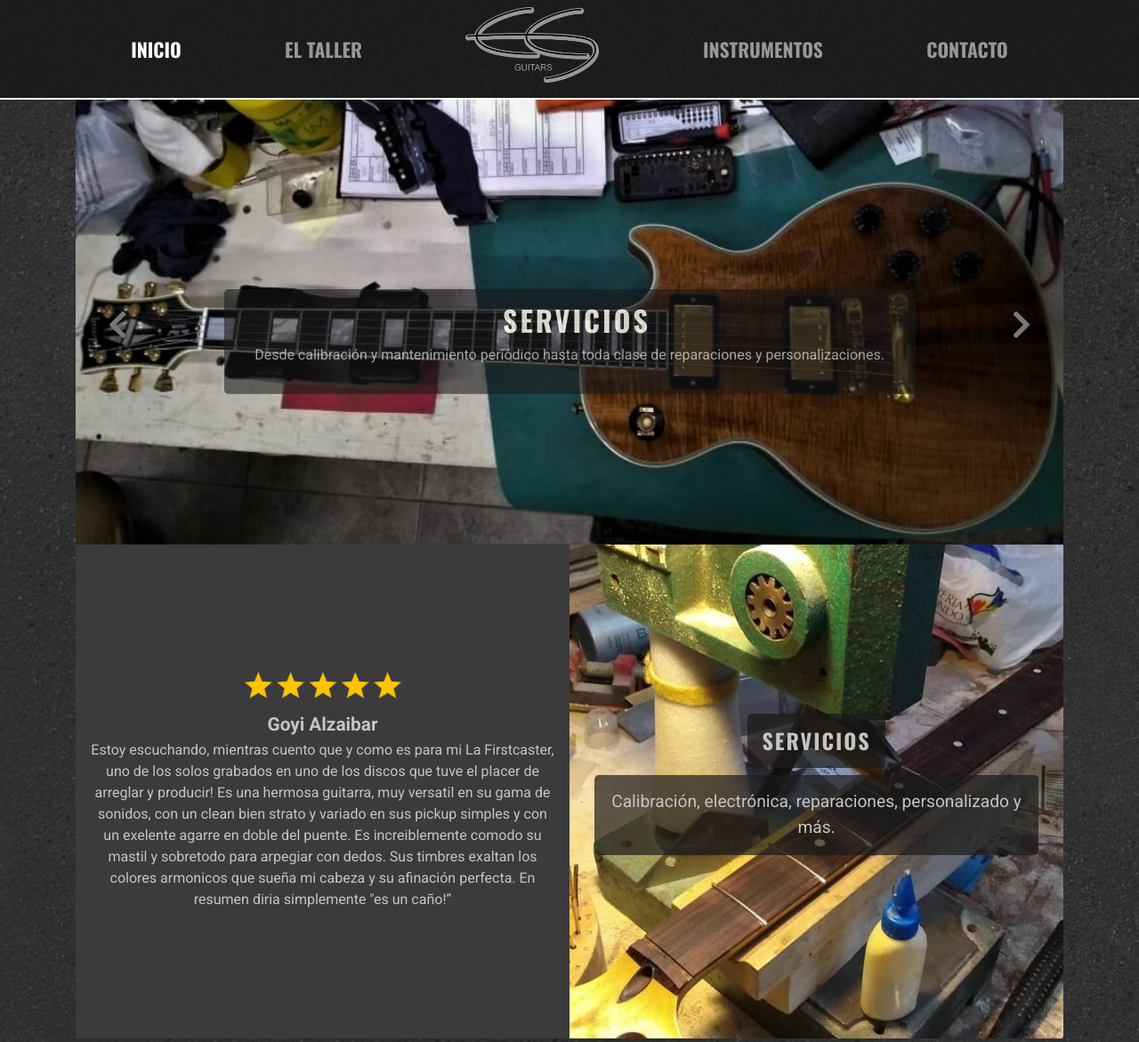
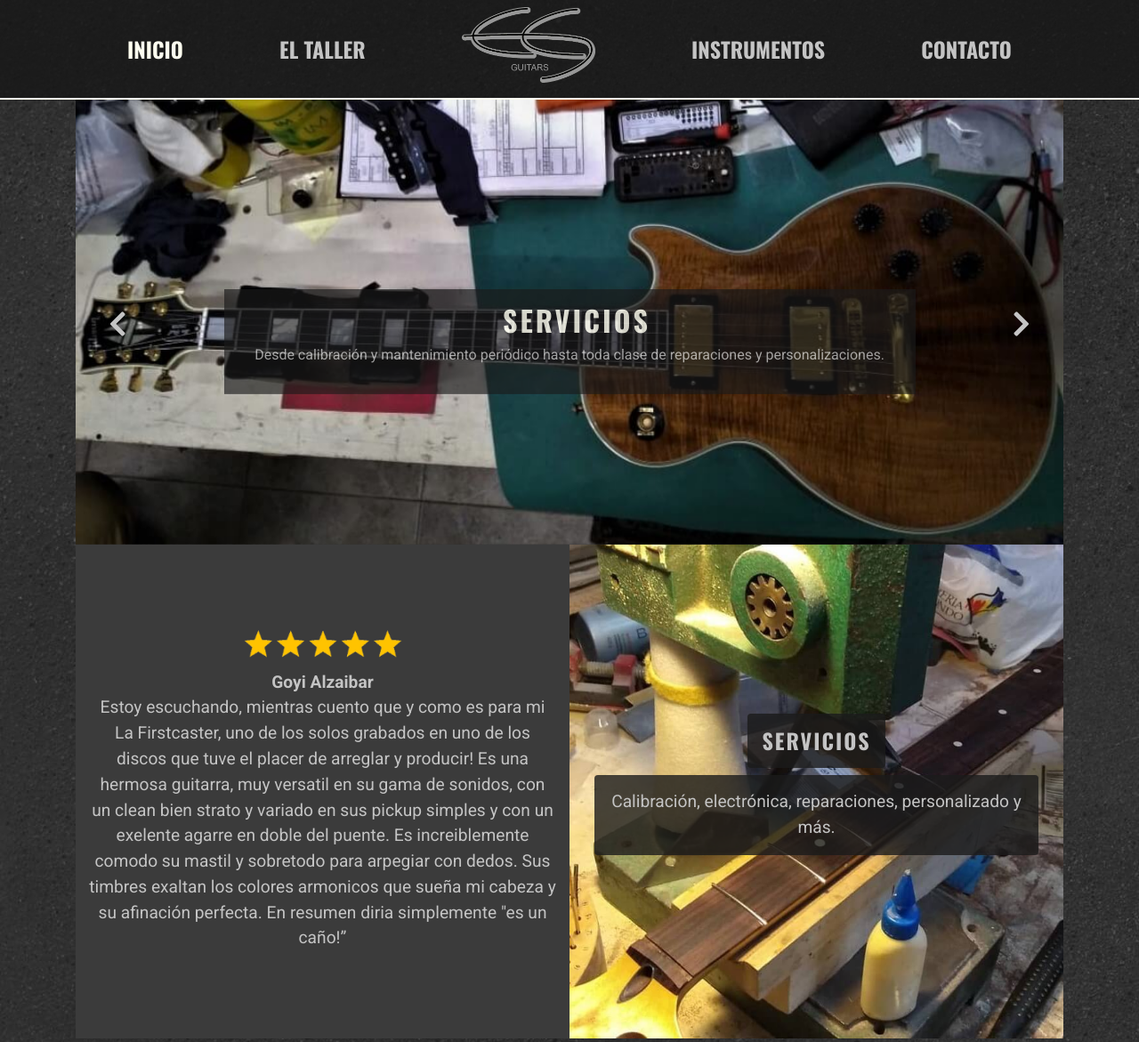
Before and after one commit to mpicarelli/EG-Guitars, a website: page index.html in a window 1280 px wide. Shown: the top 1171 px of the page at 89% size. Drawn offline with nearby package versions, Linux system fonts and the light colour scheme; grey boxes are pictures that could not be loaded.

Commit message:
agregando programacion y variables 1

```diff
--- a/index.html
+++ b/index.html
@@ -81,43 +81,43 @@
 								<img src="imagenes/carousel/rosie-mate1.jpeg" class="d-block w-100" alt="fondo con guitarra en proceso de construcción">
 							</div>
 							<div class="carousel-caption h-100 w-100 d-flex flex-column justify-content-center">
-								<div class="d-flex flex-column justify-content-center">
+								<div class="d-flex flex-column justify-content-center rounded w-70">
 									<h1>Emanuel gianne</h1>
 									<p>Guitarras y bajos construidos integramente en el taller. Mantenimiento, reparaciones y modificaciones referente al instrumento.</p>
 								</div>
 							</div>
 						</div>
 						<div class="carousel-item">
-							<a class="carousel-img" href="el-taller/servicios.html"> <!-- esta clase es para darle altura constante -->
+							<a class="carousel-img" href="el-taller/servicios.html">
 								<img src="imagenes/carousel/slide-servicios.jpeg" class="d-none d-md-block w-100" alt="mantenimiento a una guitarra gibson les paul">
 								<img src="imagenes/carousel/slide-servicios-cel.jpeg" class="d-block d-md-none w-100" alt="mantenimiento a una guitarra gibson les paul">
 							</a>
-							<a href="SLIDE2.html" class="carousel-caption h-100 w-100 d-flex flex-column justify-content-center">
-								<div class="d-flex flex-column justify-content-center">
+							<a href="el-taller/servicios.html" class="carousel-caption h-100 w-100 d-flex flex-column justify-content-center rounded">
+								<div class="d-flex flex-column justify-content-center w-70">
 									<h2>Servicios</h2>
 									<p>Desde calibración y mantenimiento periódico hasta toda clase de reparaciones y personalizaciones.</p>
 								</div>
 							</a>
 						</div>
 						<div class="carousel-item">
-							<a class="carousel-img" href="eg-guitars/modelos.html"> <!-- esta clase es para darle altura constante -->
+							<a class="carousel-img" href="eg-guitars/modelos.html">
 								<img src="imagenes/carousel/slide-modelos.jpg" class="d-none d-md-block w-100" alt="clavijero de EG GUITARS Jetson">
 								<img src="imagenes/carousel/slide-modelos-cel.jpg" class="d-block d-md-none w-100" alt="clavijero de EG GUITARS Jetson">
 							</a>
-							<a href="eg-guitars/modelos.html" class="carousel-caption h-100 w-100 d-flex flex-column justify-content-center">
-								<div class="d-flex flex-column justify-content-center">
+							<a href="eg-guitars/modelos.html" class="carousel-caption h-100 w-100 d-flex flex-column justify-content-center rounded">
+								<div class="d-flex flex-column justify-content-center w-70">
 									<h2>Modelos</h2>
 									<p>Entrá y conoce todos los modelos de guitarras y bajos construidos</p>
 								</div>
 							</a>
 						</div>
 						<div class="carousel-item">
-							<a class="carousel-img" href="el-taller/eg-pickups.html"> <!-- esta clase es para darle altura constante -->
+							<a class="carousel-img" href="el-taller/eg-pickups.html">
 								<img src="imagenes/carousel/slide-mics.jpg" class="d-none d-md-block w-100" alt="varios sets de microfonos EG">
 								<img src="imagenes/carousel/slide-mics-cel.jpg" class="d-block d-md-none w-100" alt="varios sets de microfonos EG">
 							</a>
-							<a href="el-taller/eg-pickups.html" class="carousel-caption h-100 w-100 d-flex flex-column justify-content-center">
-								<div class="d-flex flex-column justify-content-center">
+							<a href="el-taller/eg-pickups.html" class="carousel-caption h-100 w-100 d-flex flex-column justify-content-center rounded">
+								<div class="d-flex flex-column justify-content-center w-70">
 									<h2>EG PICKUPS</h2>
 									<p>Los micrófonos EG-PICKUPS se fabrican con los mismos materiales de las grandes marcas para que obtengas el sonido  que deseas</p>
 								</div>
@@ -169,8 +169,8 @@
 				<article class="servicios col-12 col-lg-6 p-0">
 					<img class="w-100 h-100" src="imagenes/reentrastado.jpg">
 					<a href="el-taller/servicios.html" class="w-100 servicios-texto d-flex flex-column justify-content-center align-items-center">
-						<h3 class="d-block">Servicios</h3>
-						<p class="d-block text-center">Calibración, electrónica, reparaciones, personalizado y más.</p>
+						<h3 class="d-block rounded">Servicios</h3>
+						<p class="d-block text-center rounded w-90">Calibración, electrónica, reparaciones, personalizado y más.</p>
 					</a>
 				</article>
 			</section>
--- a/scss/estilos-mp.scss
+++ b/scss/estilos-mp.scss
@@ -1,18 +1,4 @@
 ///////GENERALES
-$titulo-blanco: ivory;
-$color-texto: rgb(196, 196, 196);
-$titulo-seccion: rgb(80, 80, 80);
-$bg-cartel:  rgba(27, 27, 27, 0.7);
-
-h1, h2, h3, h4, a, nav span{
-    font-family: "OSWALD", sans-serif;
-}
-
-p{
-    font-family: "roboto", sans-serif;
-    color: $color-texto;
-}
-
 body{
     background-image: url(../imagenes/grunge-wall-texture.jpg);
     background-position: top left;
@@ -21,73 +7,71 @@ body{
     padding-bottom: 67px;
     position: relative;
     min-height: 100vh;
-    @media (max-width:575px){//adaptado a tamaños chicos que el footer se hace mas alto
+    @include hastamobile{//adaptado a tamaños chicos que el footer se hace mas alto
         padding-bottom: 121px;
     }
     .arriba{ //chevrom llevame arriba
         display: inline-block;
-        color: ivory;
+        color: $primary;
         text-decoration: none;
         position: absolute;
         bottom: 125px;
-        font-size: 1.5rem;
-        line-height: 2rem;
+        font-size: $base-font-size * 1.5;
+        line-height: $base-font-size * 2;
         padding: 5px 10px 10px 10px;
-        background-color: rgba(109,109,109,0.65);
+        background-color: rgba($all-bg, 0.75);
         margin-left: 20px;
         border-radius: 15%;
-        &:hover{    opacity: 1;
-            background-color: rgba(109,109,109,1);}
+        &:hover{opacity: 1;
+                background-color: $dark
+        }
     }
 }
 
 
 .todofondo{//le da una capa gris traslucida asi no se nota mucho el fondo
-    background-color: rgba(59, 59, 59, 0.5);
+    background-color: rgba($all-bg, 0.5);
     min-height: 75vh;
 }
 
-#arriba{
-    position:absolute; top: 0px;
-}
+#arriba{position:absolute; top: 0px;}
 
 
 ////////////HEADER Y NAVEGACION
 
 header{
-    background-color: rgba(27, 27, 27, 0.9);
-    border-bottom: 2px solid rgb(255, 255, 255);
-    top: 0px;
+    background-color: rgba($dark, 0.9);
+    border-bottom: 2px solid $primary;
+    top: 0;
     left: 0;
     right: 0;
     position: sticky;
     z-index: 10;
     #navegacion .nav-item {
-        @media (min-width: 768px){height: 110px};
+        @include desdetablet {height: 110px};
         .nav-link, .navbar-text{
             text-decoration: none;
             text-transform: uppercase;
-            font-size: 1.35rem;
-            color: rgb(151, 151, 151);
+            font-size: $base-font-size * 1.5;
+            color: $secondary;
             font-weight: bold;
             &:hover{
-                color: rgb(255, 255, 255);
+                color: $primary;
                 transform: scale(1.1);
             }
-            &.active{color: rgb(255, 255, 255);}
+            &.active{color: $primary;}
         }
     }
     .dropdown-menu.midropmenu{
-        background-color: rgba(27, 27, 27, 0.9);
-        border-top: 4px solid white;
+        background-color: rgba($dark, 0.9);
+        border-top: 4px solid $primary;
         text-transform: uppercase;
-        //@media (min-width: 768px){right: -1px;};
         .dropdown-item.midropitem{
-            font-size: 1.35rem;
-            color: rgb(151, 151, 151);
+            font-size: $base-font-size * 1.35;
+            color: $secondary;
             font-weight: bold;
             &:hover{
-                color: rgb(255, 255, 255);
+                color:$primary;
                 transform: scale(1.1);
                 background-color: transparent;
             }
@@ -113,13 +97,11 @@ height: 500px;
             margin: auto;
             height: 50px;
             width: 50px;
-            color: darken($color-texto, 30);
             line-height: 50px;
-            font-size: 35px;
+            font-size: $base-font-size * 2;
             display: block;
             z-index: 10;
             text-align: center;
-            &:hover{color: $color-texto;}
             &.prev{left: 2%;}
             &.next{right: 2%;}
         }
@@ -127,84 +109,58 @@ height: 500px;
             position: absolute;
             top: 0;
             bottom: 0;
+            text-decoration: none;
             div{
-                width: 70%;
-                background-color: $bg-cartel;
-                border-radius: 5px;
+                background-color: rgba($dark, 0.8);
                 animation-name: fadeInUp;
                 animation-delay: 0s;
                 animation-duration: 1.5s;
                 padding: 1rem 0;
             }
-            &:hover{text-decoration: none;}
             h1, h2{
-                font-size: 2rem;
-                font-weight: bold;
+                @extend .titulos-grandes;
+                color: $primary;
                 letter-spacing: 3px;
-                text-transform: uppercase;
-                color: $titulo-blanco;
                 padding-left: 1rem;
             }
-            p{
-                padding: 0 2rem;
-            }
+            p{padding: 0 2rem;}
+        }
+        a.carousel-caption{
+            &:hover{transform: scale(1.1);}
+            p{&:hover{color: $primary;}}
         }
     }
 }
 
 .testimonios{
-    background-color: rgb(59, 59, 59);
-    color: $color-texto;
-    .centrando-carousel{
-        min-height: 400px;
-    }
-    a{
-        color: rgb(197, 197, 197);
-        font-family: "roboto", sans-serif;
-        font-size: 1.3rem;
-        text-decoration: none;
-        cursor: pointer;
-        font-weight: bold;
-        &:hover{
-            color: rgb(255, 255, 255);
-            transform: scale(1.1);
-        }
-    }
+    background-color: $all-bg;
+    color: $secondary;
+    font-size: $base-font-size * 1.2;
+    .centrando-carousel{min-height: 400px;}
+    a{@extend .link-en-texto}
 }
+
 .servicios{
     img{object-fit: cover;}
     .servicios-texto{
-        position: absolute;
-        bottom: 0;
-        left: 0;
-        right: 0;
-        top: 0;
+        @extend .centrador;
+        text-decoration: none;
         h3, p{
-            background-color: $bg-cartel;
-            color: $color-texto;
+            background-color: rgba($dark, 0.8);
+            color: $secondary;
             padding: 1rem;
-            border-radius: 5px;
-            max-width: 90%;
-            font-size: 1.2rem;
+            font-size: $base-font-size * 1.2;
         }
         h3{
-            font-size: 1.5rem;
-            font-weight: bold;
-            text-transform: uppercase;
+            @extend .titulos-grandes;
+            font-size: $base-font-size * 1.5;
             letter-spacing: 2px;
-        }
-        a{//ocupa todo el artiuclo
-            font-size: 1.5rem;
-            border-radius: 5px;
-            font-weight: 700;
-            text-transform: uppercase;
-            margin-bottom: 10px;
         }
         &:hover{
             text-decoration: none;
             h3,p{
-                color: $titulo-blanco;
                 transform: scale(1.1);
+                color: $primary;
             }
         }
     }
@@ -273,18 +229,18 @@ height: 500px;
     font-size: 1.2rem;
         a{
             font-size: inherit;
-            color: rgb(197, 197, 197);
+            color: $secondary;
             font-family: "roboto", sans-serif;
             text-decoration: underline;
             font-weight: bold;
-            &:hover{color: rgb(255, 255, 255);}
+            &:hover{color: $primary;}
         }
     }
     .firma{//FIRMA EN  DESCRIPCION DE TALLER - PAGINA SERVICIOS
         font-family: "oswald",sans-serif;
         font-weight: bold;
         font-size: 1.3rem;
-        color: ivory;
+        color: $primary;
         text-align: left;
         padding: 1rem;
         text-transform: uppercase;
@@ -298,7 +254,7 @@ height: 500px;
     width: 50%;
     height: 300px;
     padding: 2px;
-    @media (max-width: 576px){height: 250px;}
+    @include hastamobile{height: 250px;}
     img{
         object-fit: cover;
         width: 100%;
@@ -310,7 +266,7 @@ height: 500px;
 
     //////SERVICIOS
 .grid-servicios{
-    @media (min-width: 992px){// ASI SE COMPORTAN EN TAMAÑO GRANDE
+    @include desdenotebook{// ASI SE COMPORTAN EN TAMAÑO GRANDE
     display: grid;
     grid-template-columns:1fr 1fr;
     grid-auto-flow: dense;
@@ -328,7 +284,7 @@ height: 500px;
             }
         }
     }
-    @media (max-width: 991px) and (min-width: 768px){// COMPORTAMIENTO TABLET
+    @include desdetablet{// COMPORTAMIENTO TABLET
         display: grid;
         grid-template-columns:1fr 1fr;
         grid-auto-flow: dense;
@@ -343,7 +299,7 @@ height: 500px;
 
     ////////STOCK
 .gridstock{
-    @media (min-width: 992px){// ASI SE COMPORTAN EN TAMAÑO GRANDE
+    @include desdenotebook{// ASI SE COMPORTAN EN TAMAÑO GRANDE
         display: grid;
         grid-template-columns: 1fr 1fr;
         grid-template-rows: 300px;
@@ -356,7 +312,7 @@ height: 500px;
             }
         }
     }
-    @media (max-width: 991px) and (min-width: 768px){// COMPORTAMIENTO TABLET
+    @include desdetablet{// COMPORTAMIENTO TABLET
         grid-template-rows: 250px;
         & article .fototitulo{
             position: relative;
@@ -381,7 +337,7 @@ height: 500px;
             .box-tittle{transform: scale(1.1);}
         }
     }
-    @media (min-width: 992px){// ASI SE COMPORTAN EN TAMAÑO GRANDE
+    @include desdenotebook{// ASI SE COMPORTAN EN TAMAÑO GRANDE
         display: grid;
         grid-template-columns: repeat(3, 1fr);
         grid-template-rows: repeat(2, 300px) 350px 300px;
@@ -404,21 +360,21 @@ height: 500px;
             }
         }
     }
-    @media (max-width: 991px) and (min-width: 768px){// COMPORTAMIENTO TABLET
+    @include hastanotebook{// COMPORTAMIENTO TABLET
         display: grid;
         grid-template-columns: repeat(2, 1fr);
         gap: 2px;
         margin-top: 3rem;
         article{  //CAMBIO DE UBICACION EN GRILLA DE MODELOS
             &:nth-child(1){order: 4; grid-column: span 1;}
-            &:nth-child(2){order: 1;grid-ROW: span 2;
+            &:nth-child(2){order: 1;grid-row: span 2;
                 .fototitulo{height: 500px;}}
-            &:nth-child(3){order: 2;height: 250px;}
+            &:nth-child(3){order: 2;}
             &:nth-child(4){order: 7;}
             &:nth-child(5){order: 5;grid-column: span 2;
                 .fototitulo{height: 300px;}}
             &:nth-child(6){order: 6;}
-            &:nth-child(7){order: 3;grid-ROW: span 2;
+            &:nth-child(7){order: 3;grid-row: span 2;
                 .fototitulo{height: 500px;}}
             .fototitulo{
                 position: relative;
@@ -427,12 +383,27 @@ height: 500px;
             }
         }
     }
+    @include hastatablet{
+        display: flex;
+        flex-direction: column;
+        & article {
+            .fototitulo{
+            position: relative;
+            display: block;
+            height:300px
+            }
+            &:nth-child(2), &:nth-child(7){//los de arriba eran mas especificos
+                & .fototitulo{height: 300px}
+            }
+            & h2{font-size: 2rem;}
+        }
+    }
 }
 
 //COMPORTAMIENTO MEDIANO - CHICO PARA LAS 3 GRILLAS
-@media (max-width: 767px){
+@include hastatablet{
     //TODOS PASAN A SER FLEX COLUMN
-    .grid-servicios, .grid-showroom, .gridstock{
+    .grid-servicios, .gridstock{
         display: flex;
         flex-direction: column;
         & article {
@@ -445,6 +416,7 @@ height: 500px;
         }
     }
 }
+
 
 //ACOMODANDO LAS FOTOS Y LOS TITULOS DE LAS FOTOS
 .grid-servicios, .grid-showroom, .gridstock{
@@ -488,28 +460,28 @@ height: 500px;
 
 //RESALTANDO LOS LINKS
 .grid-servicios article:nth-child(7) a{
-    color: rgb(197, 197, 197);
+    color:$secondary;
     font-family: "roboto", sans-serif;
     font-size: 1.2rem;
     text-decoration: underline;
     cursor: pointer;
     font-weight: bold;
     &:hover{
-        color: rgb(255, 255, 255);
+        color:$primary;
     }
 }
 
 
 ////// CONTACTO
 .formulario{
-    @media (min-width: 769px){//PARRAFO Y FORMULARIO UNO AL LADO DEL OTRO
+    @include desdetablet{//PARRAFO Y FORMULARIO UNO AL LADO DEL OTRO
         background-color: rgb(31, 31, 31);
         display: flex;
         flex-wrap: wrap;
         align-items: center;
         & > *{width: 50%;}
     }
-    @media (max-width: 768px){ //PARRAFO Y FORMULARIO UNO DEBAJO DEL OTRO
+    @include hastatablet{ //PARRAFO Y FORMULARIO UNO DEBAJO DEL OTRO
         background-color: rgb(31, 31, 31);
         display: flex;
         flex-direction: column;
--- a/scss/style.scss
+++ b/scss/style.scss
@@ -1,2 +1,80 @@
+//MAPA COLORES
+$texto-blanco:    ivory;
+$texto-gris:      rgb(196, 196, 196);
+$dark:            rgb(27, 27, 27);
+$all-bg:          rgb(59, 59, 59);
+
+$colors:(
+"texto-blanco":    $texto-blanco,
+"texto-gris":      $texto-gris,
+"dark":            $dark,
+);
+
+$primary:          $texto-blanco;
+$secondary:        $texto-gris;
+$dark:             $dark;
+
+
+ //LINKS
+$link-color:             $secondary;
+$link-decoration:        underline;
+$link-hover-color:       $primary;
+$link-hover-decoration:  underline;
+
+//TAMAÑO DE FUENTE
+$base-font-size: 1rem;
+
+//MEDIA QUERYs
+@mixin hastanotebook {@media(max-width:991px){@content}};
+@mixin desdenotebook {@media(min-width:992px){@content}};
+@mixin hastatablet   {@media(max-width:767px){@content}};
+@mixin desdetablet   {@media(min-width:768px){@content}};
+@mixin hastamobile   {@media(max-width:576px){@content}};
+
+
+//FUENTES
+h1, h2, h3, h4, a, nav span{
+    font-family: "OSWALD", sans-serif;
+}
+
+p{
+    font-family: "roboto", sans-serif;
+    color: $secondary;
+}
+
+// EXTENDS
+.titulos-grandes{
+        font-weight: bold;
+        letter-spacing: 3px;
+        font-size: $base-font-size * 2;
+        text-transform: uppercase;
+}
+
+.centrador{
+    position: absolute;
+    bottom: 0;
+    left: 0;
+    right: 0;
+    top: 0;
+}
+
+.link-en-texto{
+    font-family: "roboto", sans-serif;
+        font-size: $base-font-size * 1.2;
+        text-decoration: none;
+        font-weight: bold;
+        &:hover{
+            color: $primary;
+            transform: scale(1.1);
+        }
+}
+
+//SIZES EXTRA
+
+$sizes: (
+    90: 90%,
+    70: 70%
+);
+
 @import "bootstrap/bootstrap.scss";
 @import "estilos-mp.scss";
```
Also changed, not shown: css/style.css.
